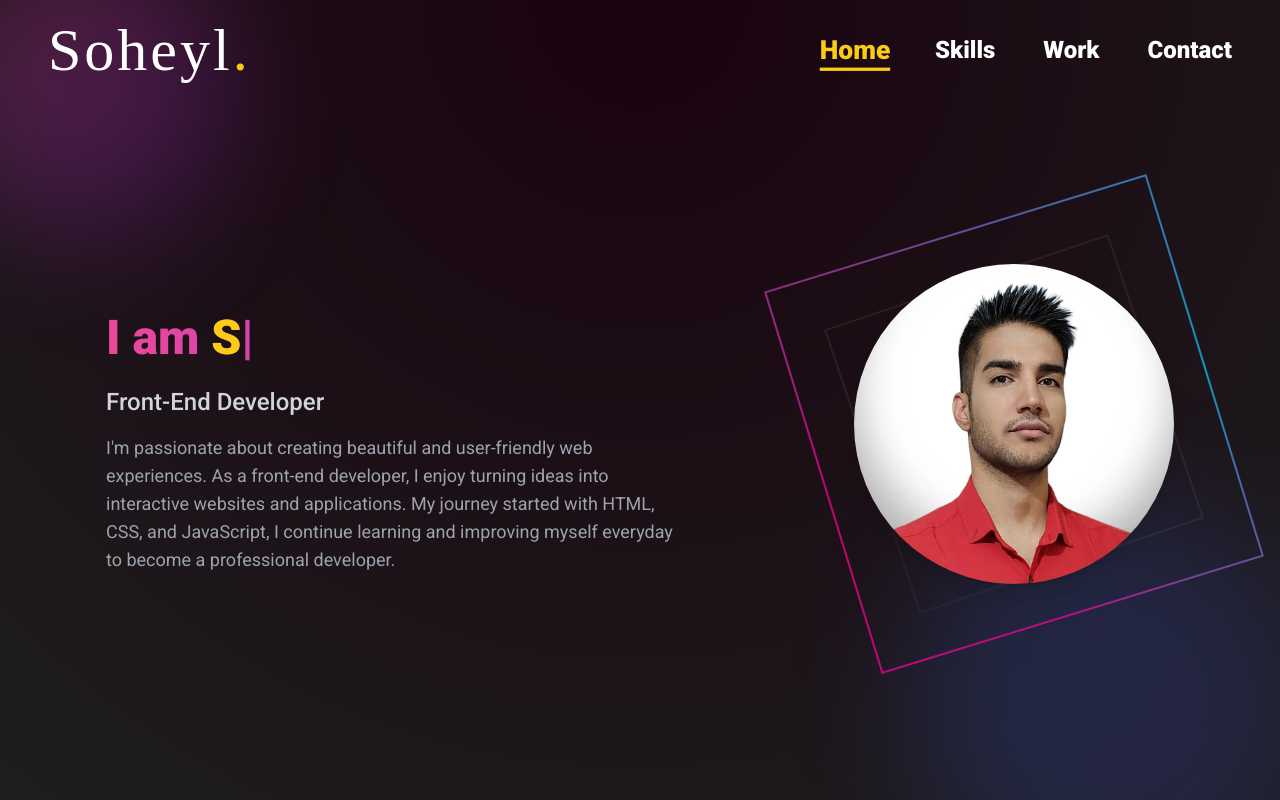
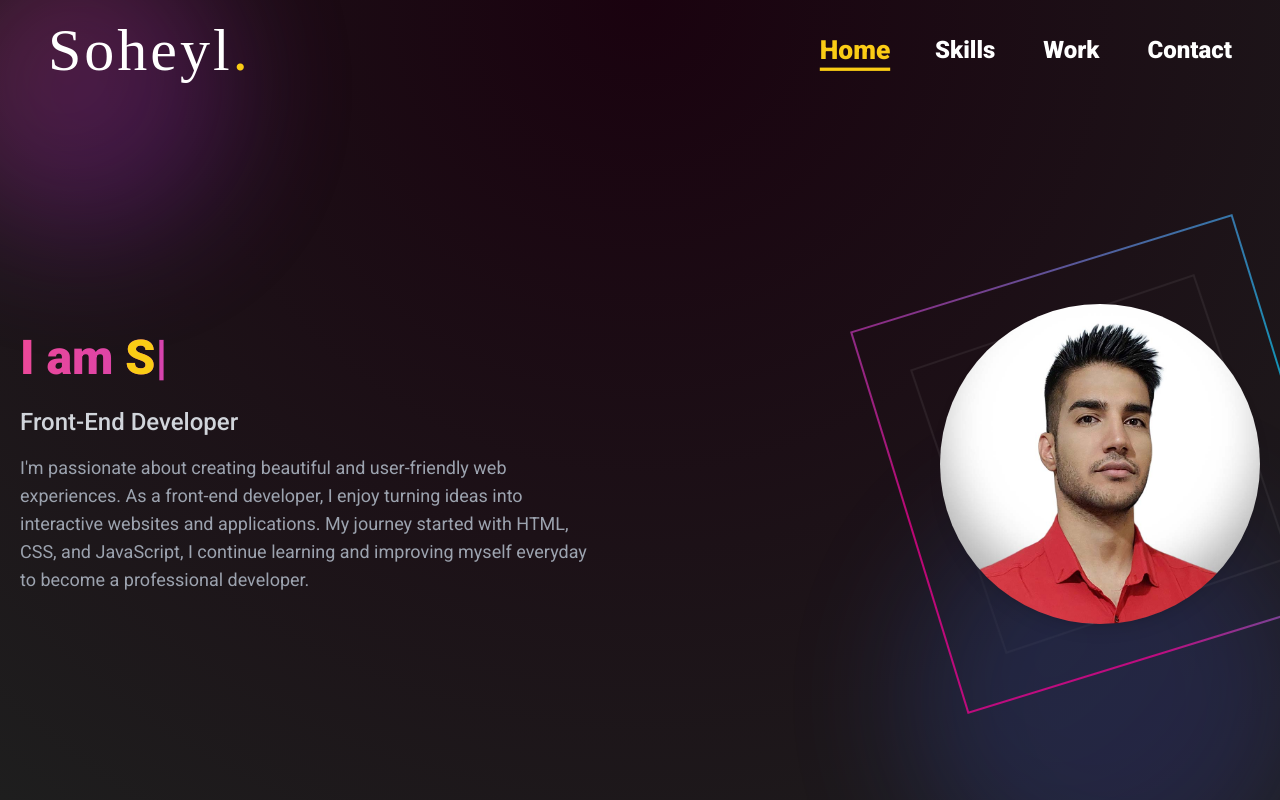
Before and after one commit to SoheylAshena/SoheylAshena.github.io, a React (Vite) app: page / in a window 1280 px wide. Built offline with nearby package versions, Linux system fonts and the light colour scheme; a web font is replaced by a local one.

Commit message:
Visual bug removal

```diff
--- a/src/App.jsx
+++ b/src/App.jsx
@@ -50,7 +50,8 @@ const App = () => {
 
   return (
     <div>
-      <Background />
+      <Background></Background>
+      <div className="relative left-0 top-0 min-h-screen w-full overflow-hidden">
         <Nav setCurrentSection={handleSectionChange} />
         <AnimatePresence mode="wait">
           {load === true && <Loading />}
@@ -68,6 +69,7 @@ const App = () => {
           </motion.div>
         </AnimatePresence>
       </div>
+    </div>
   );
 };
 
--- a/src/Components/Background.jsx
+++ b/src/Components/Background.jsx
@@ -1,7 +1,7 @@
 import { motion } from "framer-motion";
 function BackGround() {
   return (
-    <div className="fixed -z-50 h-screen w-full">
+    <div className="fixed left-0 top-0 -z-50 h-screen w-full overflow-hidden">
       {/* Animated Background Elements */}
       <motion.div
         className="absolute inset-0 z-0 bg-[radial-gradient(circle_at_top,_rgba(255,20,147,0.1),_rgba(30,30,30,1))]"
--- a/src/Components/Main.jsx
+++ b/src/Components/Main.jsx
@@ -4,19 +4,19 @@ import { motion } from "framer-motion";
 function Main({ data }) {
   const texts = [
     "Hello, World!",
-    `I am <span style="color: #facc15;">Soheyl Ashena.</span>`,
+    `I am <span style="color: #facc15;">Soheyl.</span>`,
   ];
 
   return (
     <div
-      className="container mt-10 flex flex-col items-center md:mt-36 md:flex-row md:justify-around"
+      className="container flex flex-col items-center justify-between md:mt-36 md:flex-row"
       id="soheyl"
     >
       {/* Profile Section */}
-      <div className="relative order-1 mb-10 flex items-center justify-center md:order-2">
+      <div className="relative order-1 my-10 flex h-64 w-64 items-center justify-center md:order-2 md:h-80 md:w-80">
         {/* Dynamic Outer Glow Rings */}
         <motion.div
-          className="absolute h-[400px] w-[400px] animate-pulse rounded-full"
+          className="absolute h-[400px] w-[400px] animate-pulse"
           style={{
             border: "2px solid transparent",
             borderImage:
@@ -30,9 +30,8 @@ function Main({ data }) {
             ease: "linear",
           }}
         />
-
         <motion.div
-          className="absolute h-[300px] w-[300px] rounded-full border-2 border-gray-700/50"
+          className="absolute h-[300px] w-[300px] border-2 border-gray-700/50"
           style={{
             borderImage: "conic-gradient(from 0deg, #ffffff10 50%, #ffffff05)",
             borderImageSlice: 1,
@@ -44,12 +43,11 @@ function Main({ data }) {
             ease: "linear",
           }}
         />
-
         {/* Profile Image */}
         <motion.img
           src="pic.jpg"
           alt="Avatar"
-          className="relative z-10 h-64 w-64 rounded-full shadow-lg md:h-80 md:w-80"
+          className="absolute rounded-full shadow-lg"
           initial={{ scale: 0 }}
           animate={{ scale: 1 }}
           transition={{ duration: 1, ease: "easeInOut" }}
@@ -57,16 +55,15 @@ function Main({ data }) {
       </div>
 
       {/* Content Section */}
-      <div className="z-10 order-2 text-center md:order-1 md:text-left">
+      <div className="order-2 text-center md:order-1 md:text-left">
         <motion.h1
-          className="mb-6 bg-gradient-to-r from-pink-500 to-purple-600 bg-clip-text text-3xl font-extrabold text-transparent md:text-5xl"
+          className="mb-6 bg-gradient-to-r from-pink-500 to-purple-600 bg-clip-text text-5xl font-extrabold text-transparent"
           initial={{ opacity: 0, y: -50 }}
           animate={{ opacity: 1, y: 0 }}
           transition={{ duration: 1 }}
         >
           <Typing data={texts} />
         </motion.h1>
-
         <motion.h3
           className="mb-4 text-xl font-medium text-gray-300 md:text-2xl"
           initial={{ opacity: 0, y: 20 }}
@@ -75,10 +72,9 @@ function Main({ data }) {
         >
           Front-End Developer
         </motion.h3>
-
         <motion.p
           id="soheyl-desc"
-          className="mx-auto max-w-xl text-sm text-gray-400 md:text-lg"
+          className="max-w-xl text-sm text-gray-400 md:text-lg"
           initial={{ opacity: 0, y: 20 }}
           animate={{ opacity: 1, y: 0 }}
           transition={{ duration: 1, delay: 0.6 }}
--- a/src/style.css
+++ b/src/style.css
@@ -4,12 +4,15 @@
 
 /* Global */
 html {
-  @apply m-0 box-border overflow-x-hidden bg-black p-0 font-Roboto;
+  @apply m-0 box-border p-0 font-Roboto;
   user-select: none;
+}
+body {
+  @apply bg-black;
 }
 
 .container {
-  @apply w-full p-5 md:mx-auto md:max-w-7xl;
+  @apply mx-auto w-full max-w-7xl p-5;
 }
 
 /* Background.jsx */
```
Lines whose indentation alone changed are shown as unchanged.
